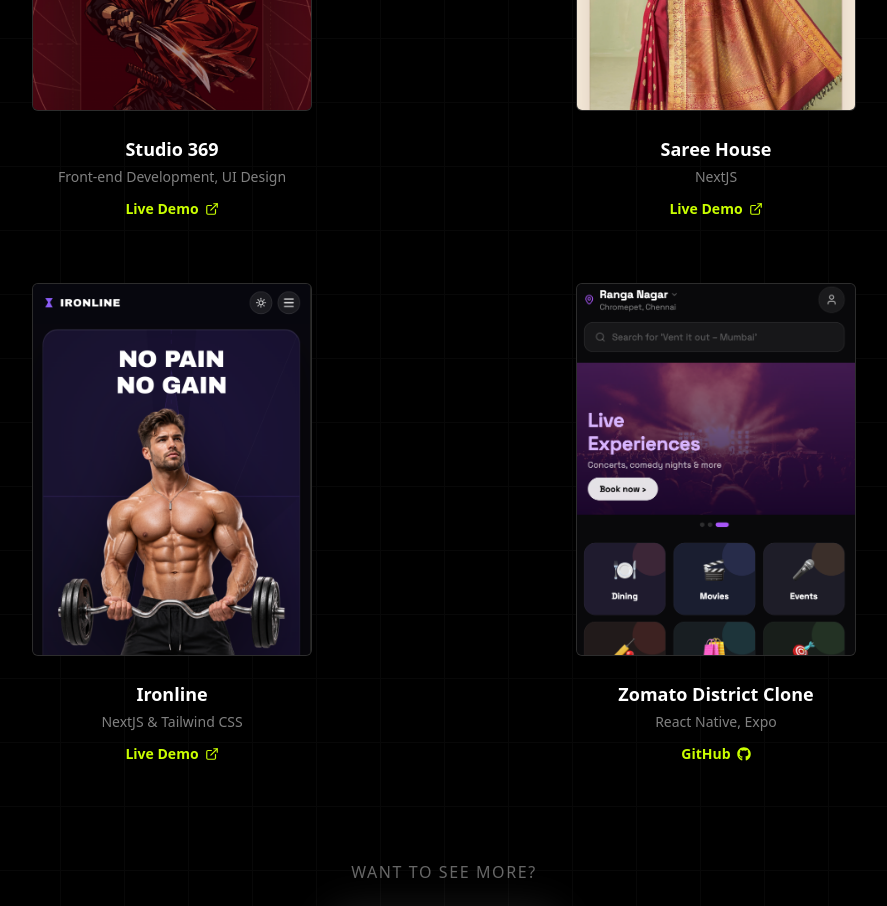
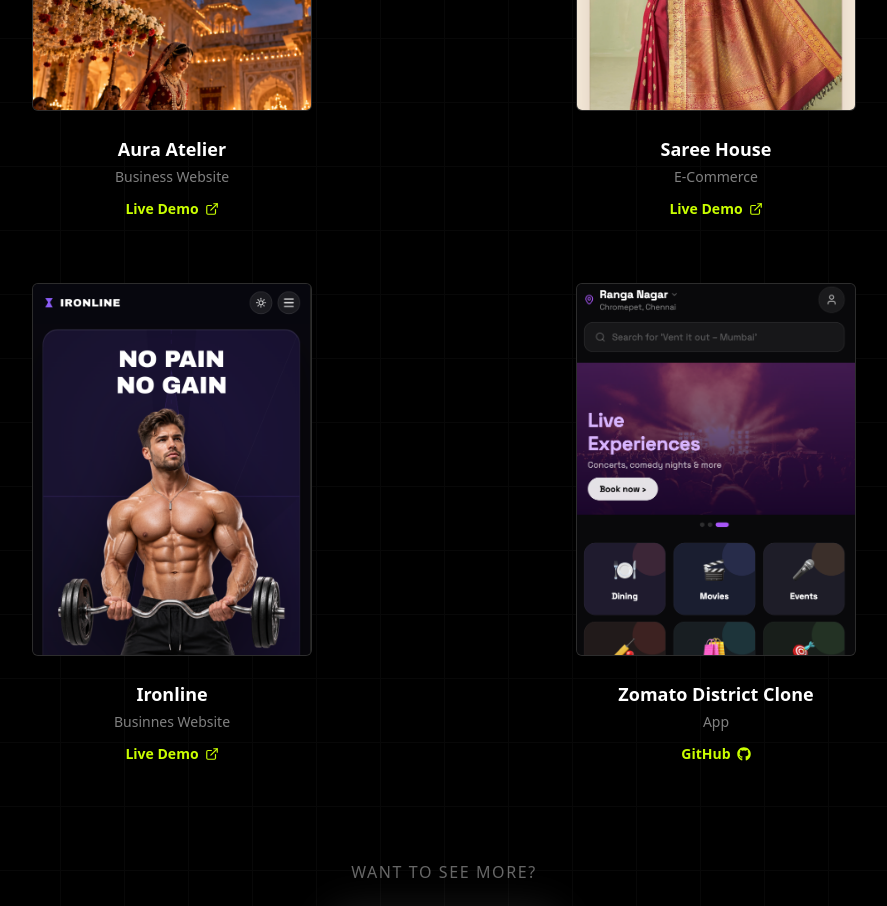
Before and after one commit to trsk269/Portfolio, a Next.js app: page / in a window 1280 px wide. Shown: the part 1800-2706 px from the top of the page, without its empty margins (196-1083 px from the left). Built offline with nearby package versions, Linux system fonts and the light colour scheme.

Commit message:
new link

```diff
--- a/src/components/Works.tsx
+++ b/src/components/Works.tsx
@@ -7,7 +7,7 @@
 import { ScrollTrigger } from "gsap/ScrollTrigger";
 import { ExternalLink } from "lucide-react";
 import { FaGithub } from "react-icons/fa6";
-import pic05 from "../app/PIC05.png";
+import pic08 from "../app/PIC08.png";
 import pic02 from "../app/PIC02.png";
 import pic06 from "../app/PIC06.png";
 import pic07 from "../app/PIC07.png";
@@ -16,28 +16,28 @@
 
 const portfolioItems = [
   {
-    image: pic05,
-    title: "Studio 369",
-    category: "Front-end Development, UI Design",
-    link: "https://studio369.vercel.app",
+    image: pic08,
+    title: "Aura Atelier",
+    category: "Business Website",
+    link: "https://bridal-studio-alpha.vercel.app/",
   },
 
   {
     image: pic06,
     title: "Saree House",
-    category: "NextJS",
+    category: "E-Commerce",
     link: "https://sareehouse.vercel.app",
   },
   {
     image: pic07,
     title: "Ironline",
-    category: "NextJS & Tailwind CSS",
+    category: "Businnes Website",
     link: "https://gym-iota-green.vercel.app/",
   },
   {
     image: pic02,
     title: "Zomato District Clone",
-    category: "React Native, Expo",
+    category: "App",
     link: "https://github.com/trsk269/zomato-district-clone",
     isGithub: true,
   },
```
Also changed, not shown: src/app/PIC08.png (added).
